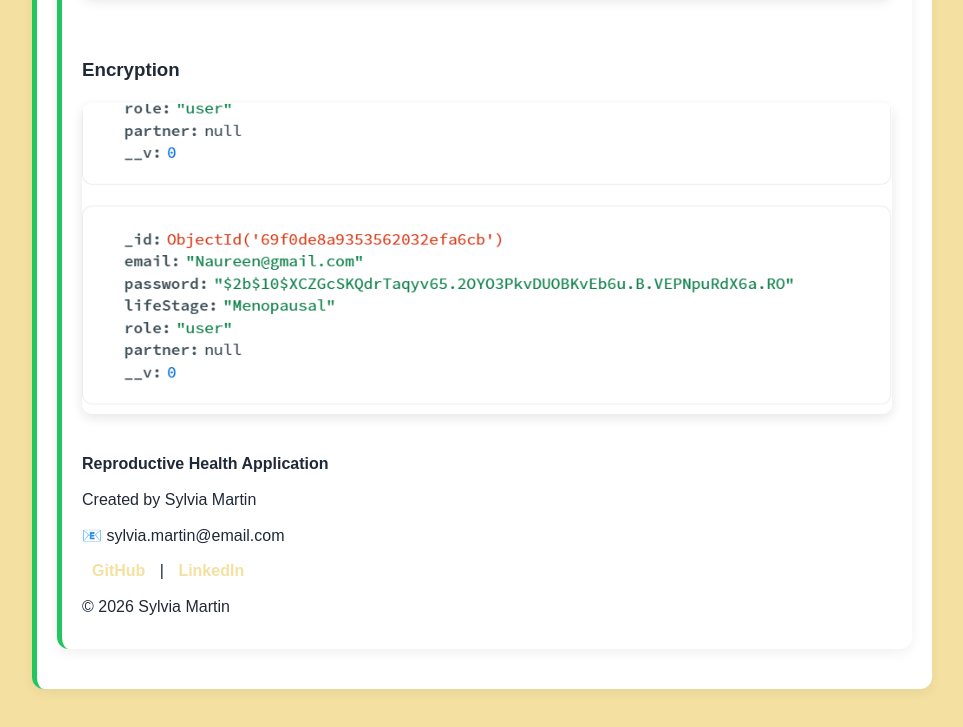
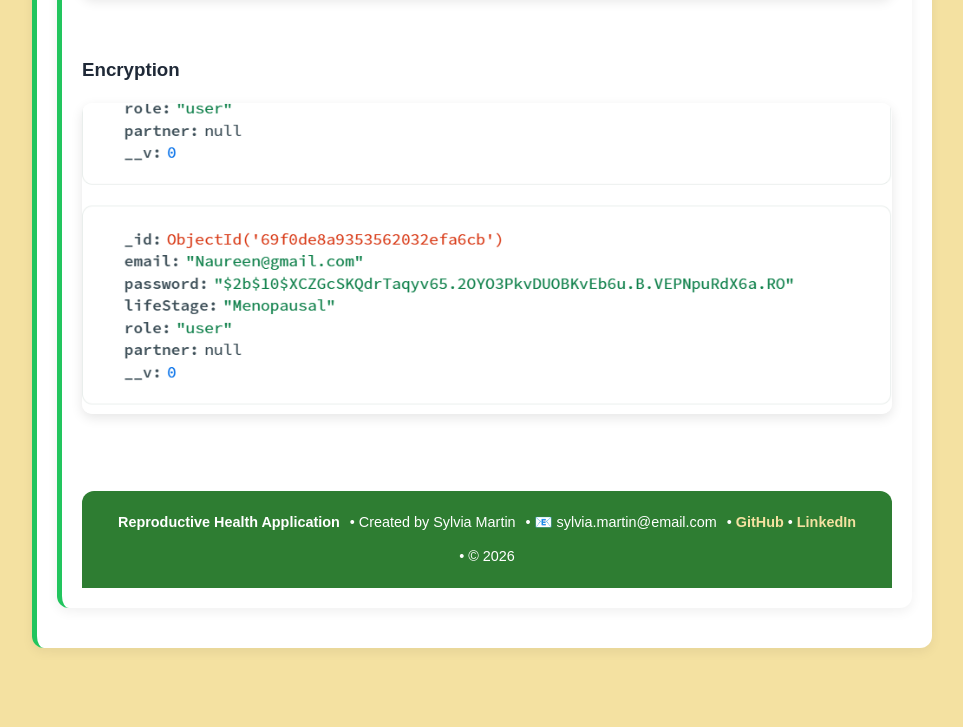
Before and after one commit to SylviaMartin1/fyp-project-site, a plain HTML site: page index.html in a window 1280 px wide. Shown: the part 4806-5533 px from the top of the page, without its empty margins (158-1121 px from the left). After the commit the page ends 5494 px from the top, so only its background shows below. Drawn offline with Linux system fonts and the light colour scheme.

Commit message:
Update index.html

```diff
--- a/index.html
+++ b/index.html
@@ -126,17 +126,29 @@ img {
     margin-top: 30px;
 }
 
-.footer-links a {
-    margin: 0 10px;
+.footer {
+    display: flex;
+    justify-content: center;
+    align-items: center;
+    gap: 10px;
+    flex-wrap: wrap; /* allows wrapping on small screens */
+    margin-top: 50px;
+    padding: 20px;
+    background: #2e7d32;
+    color: white;
+    border-radius: 12px 12px 0 0;
+    font-size: 0.9rem;
+}
+
+.footer a {
     color: #f4e1a1;
     text-decoration: none;
     font-weight: bold;
 }
 
-.footer-links a:hover {
+.footer a:hover {
     text-decoration: underline;
 }
-
 
     </style>
 </head>
@@ -294,15 +306,14 @@ img {
 
 
 <footer class="footer">
-    <p><strong>Reproductive Health Application</strong></p>
-    <p>Created by Sylvia Martin</p>
-    <p>📧 sylvia.martin@email.com</p>
-    <p class="footer-links">
-        <a href="https://github.com/SylviaMartin1" target="_blank">GitHub</a>
-        |
-        <a href="https://www.linkedin.com/in/YOUR-LINKEDIN/" target="_blank">LinkedIn</a>
-    </p>
-    <p>© 2026 Sylvia Martin</p>
+    <span><strong>Reproductive Health Application</strong></span>
+    <span>• Created by Sylvia Martin</span>
+    <span>• 📧 sylvia.martin@email.com</span>
+    <span class="footer-links">
+        • <a href="https://github.com/SylviaMartin1" target="_blank">GitHub</a>
+        • <a href="https://www.linkedin.com/in/YOUR-LINKEDIN/" target="_blank">LinkedIn</a>
+    </span>
+    <span>• © 2026</span>
 </footer>
 
 </body>
```
